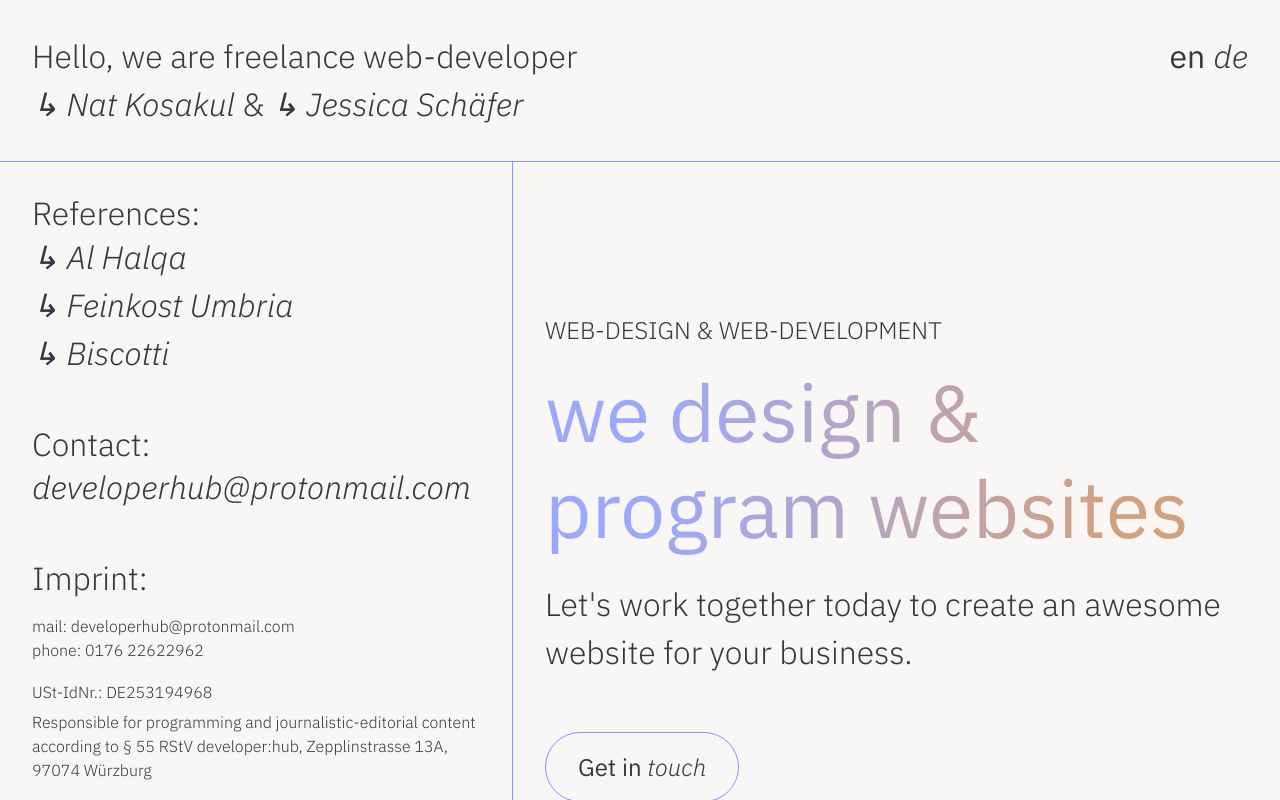
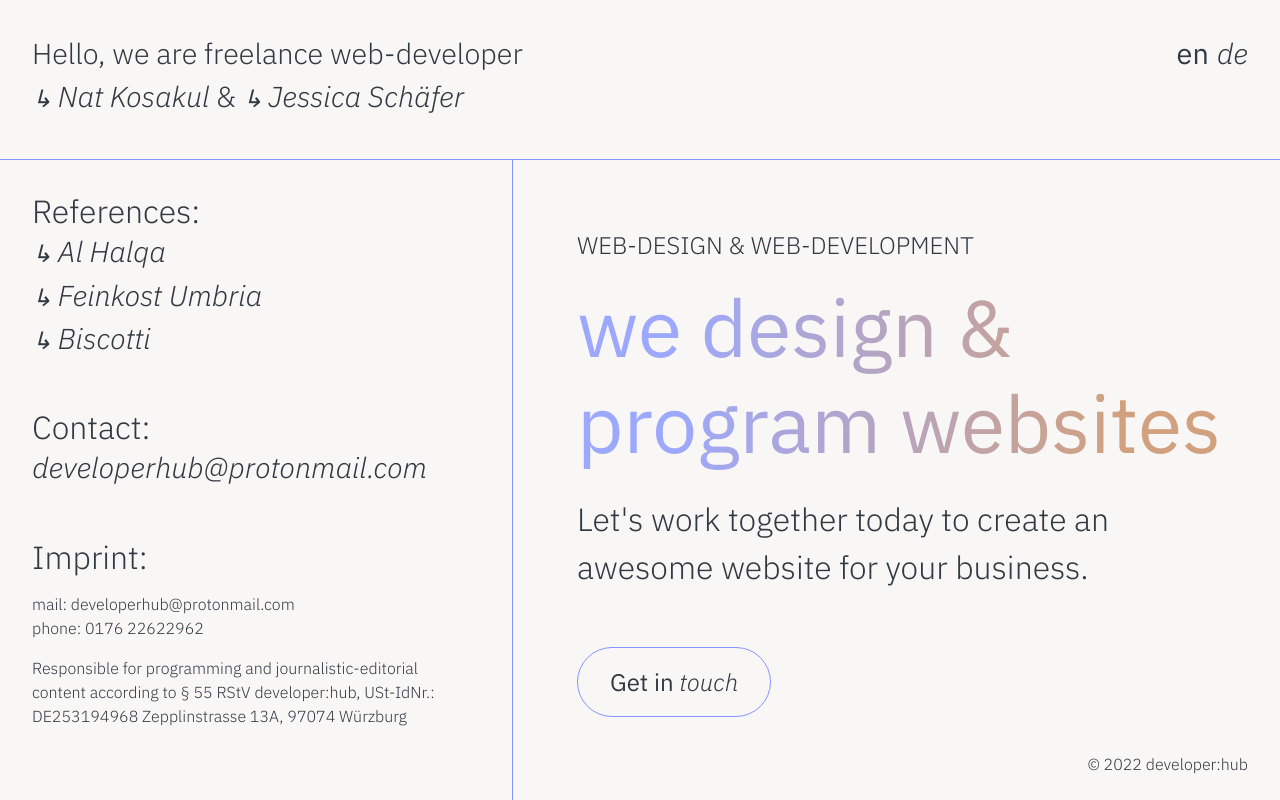
Before and after one commit to schaeferjessica/developer-hub, a Nuxt app: page / in a window 1280 px wide. Shown: the top 800 px of the page. Built offline with nearby package versions, Linux system fonts and the light colour scheme.

Commit message:
feat: add styling

```diff
--- a/app.vue
+++ b/app.vue
@@ -2,12 +2,12 @@
   <div class="grid">
     <header class="grid__header">
       <p class="intro">Hello, we are freelance web-developer<br>
-        <a href="https://www.linkedin.com/in/nkosakul/">
-          <span>↳ </span>
+        <a href="https://www.linkedin.com/in/nkosakul/" target="_blank">
+          <span class="arrow">↳ </span>
           <span>Nat Kosakul</span>
         </a> &
-        <a href="https://www.linkedin.com/in/jessicaschafer/">
-          <span>↳ </span>
+        <a href="https://www.linkedin.com/in/jessicaschafer/" target="_blank">
+          <span class="arrow">↳ </span>
           <span>Jessica Schäfer</span>
         </a>
       </p>
@@ -27,20 +27,20 @@
         <h2>References:</h2>
         <ul>
           <li>
-            <a href="#">
-              <span>↳ </span>
+            <a href="#" target="_blank">
+              <span class="arrow">↳ </span>
               <span>Al Halqa</span>
             </a>
           </li>
           <li>
-            <a href="https://ristorante-umbria.de/">
-              <span>↳ </span>
+            <a href="https://ristorante-umbria.de/" target="_blank">
+              <span class="arrow">↳ </span>
               <span>Feinkost Umbria</span>
             </a>
           </li>
           <li>
-            <a href="https://biscotti.netlify.app/">
-              <span>↳ </span>
+            <a href="https://biscotti.netlify.app/" target="_blank">
+              <span class="arrow">↳ </span>
               <span>Biscotti</span>
             </a>
           </li>
@@ -64,8 +64,7 @@
             <span>phone: 0176 22622962</span>
           </a>
         </address>
-        <span class="imprint__text">USt-IdNr.: DE253194968</span>
-        <p class="imprint__text">Responsible for programming and journalistic-editorial content according to § 55 RStV developer:hub, Zepplinstrasse 13A, 97074 Würzburg</p>
+        <p class="imprint__text">Responsible for programming and journalistic-editorial content according to § 55 RStV developer:hub, USt-IdNr.: DE253194968 Zepplinstrasse 13A, 97074 Würzburg</p>
       </div>
     </aside>
 
--- a/styles/aside.scss
+++ b/styles/aside.scss
@@ -1,5 +1,9 @@
 .grid__aside {
-  padding: 2rem;
+  padding-top: 2rem;
+  padding-bottom: 2rem;
+  padding-right: 4rem;
+  padding-left: 2rem;
+  overflow: scroll;
 }
 
 .contact,
@@ -18,5 +22,10 @@
 }
 
 .imprint__text {
+  margin-top: 1rem;
   font-size: 1rem;
 }
+
+.arrow {
+  font-size: 1.5rem;
+}
--- a/styles/elements.scss
+++ b/styles/elements.scss
@@ -8,7 +8,7 @@
 body {
   font-family: 'IBM Plex Sans', 'Roboto', sans-serif;
   font-weight: 300;
-  font-size: 2.0rem;
+  font-size: 1.8rem;
   line-height: 1.5;
   color: var(--color-text);
   background-color: var(--color-background);
@@ -25,6 +25,10 @@ a {
   text-decoration: none;
   transition: all 1s ease-in-out;
   font-style: italic;
+}
+
+a:visited {
+  color: var(--color-text);
 }
 
 a:hover span,
--- a/styles/header.scss
+++ b/styles/header.scss
@@ -7,7 +7,8 @@
     "header header"
     "aside main";
   width: 100%;
-  height: 100%;
+  height: 100vh;
+  overflow: hidden;
 }
 
 .grid__header { grid-area: header; }
--- a/styles/main.scss
+++ b/styles/main.scss
@@ -1,10 +1,13 @@
 .grid__main {
   border-left: 1px solid var(--color-primary);
-  padding: 2rem;
+  padding-top: 2rem;
+  padding-bottom: 2rem;
+  padding-right: 2rem;
+  padding-left: 4rem;
   display: flex;
   flex-direction: column;
   justify-content: space-between;
-  height: clac(100% - 64);
+  height: 73%;
 }
 
 .main__context {
@@ -26,6 +29,7 @@
 
 .text {
   margin-top: 1.5rem;
+  font-size: 2rem;
 }
 
 .button {
```
